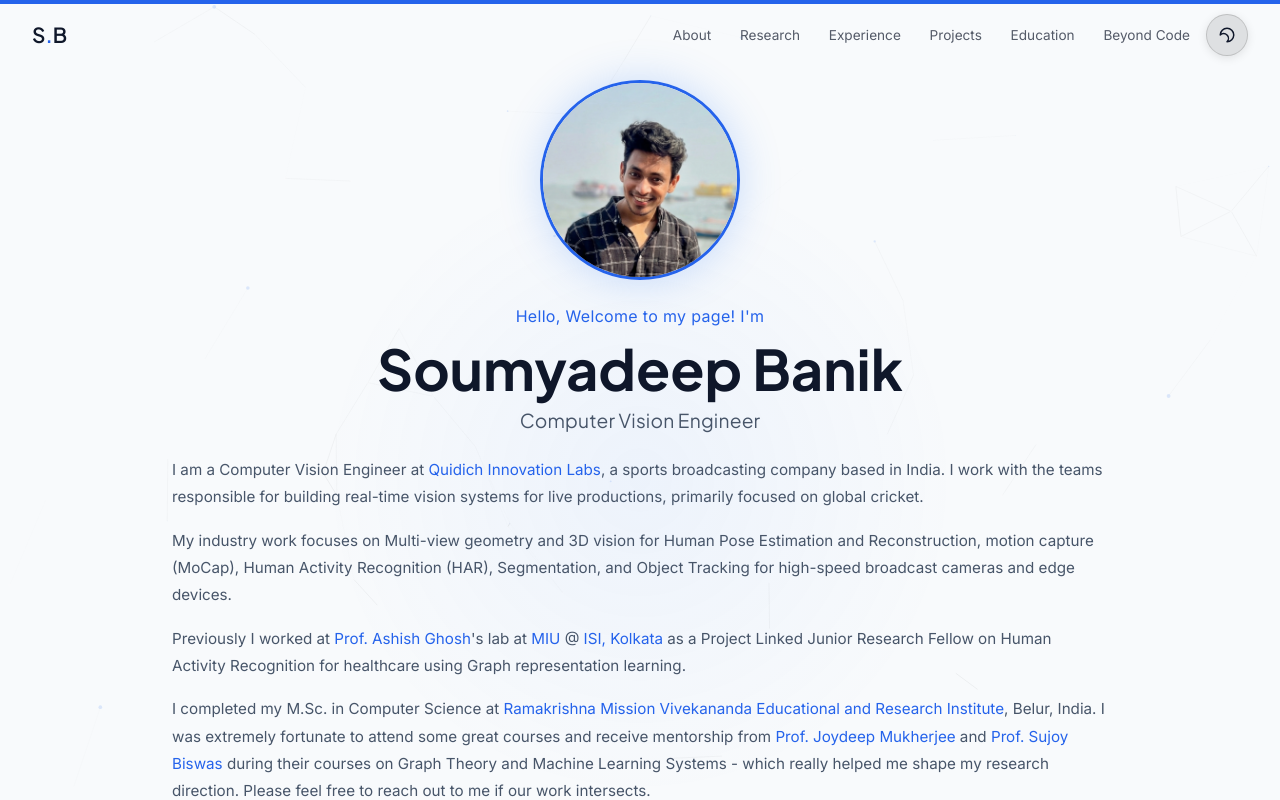
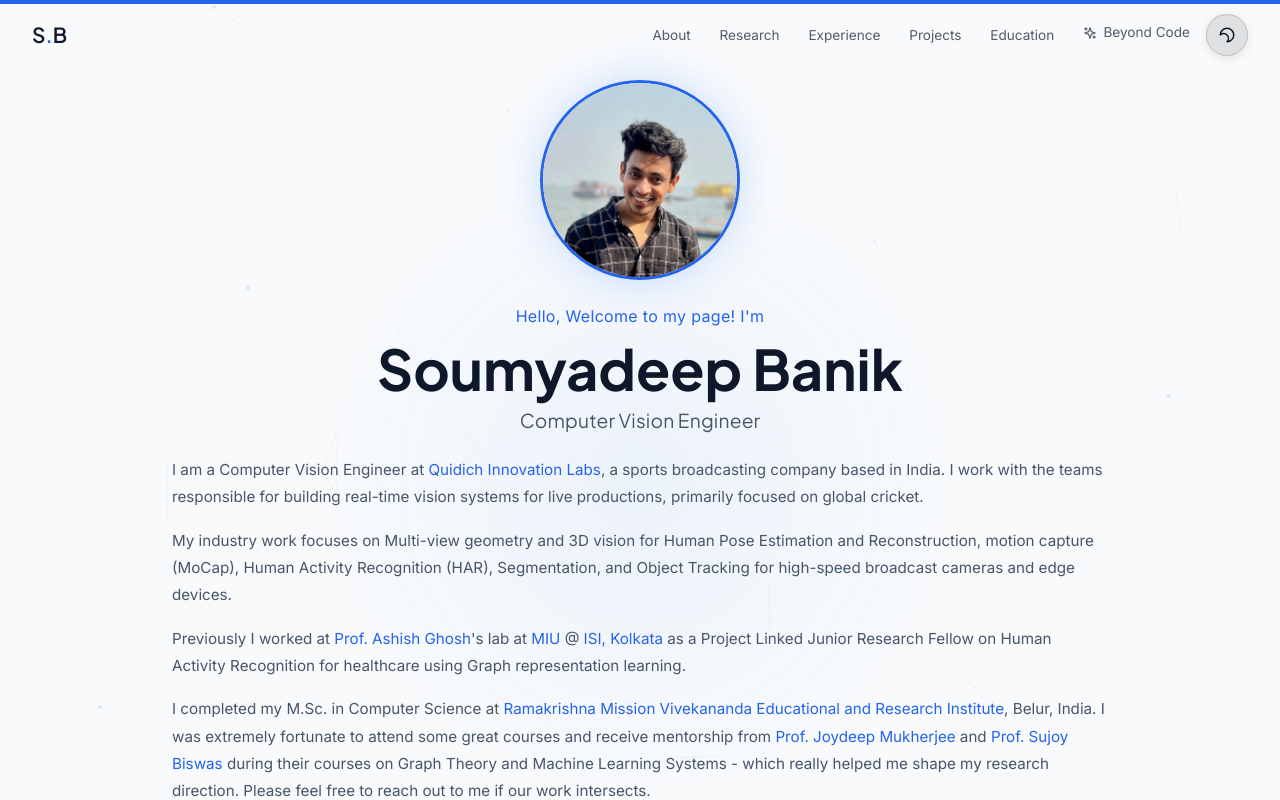
Before and after one commit to soumyadbanik/soumyadbanik.github.io, a React (Vite) app: page /#/ in a window 1280 px wide. Shown: the top 800 px of the page. Built offline with nearby package versions, Linux system fonts and the light colour scheme.

Commit message:
Enhance Beyond Code menu visibility and update assets

```diff
--- a/src/components/Hero.jsx
+++ b/src/components/Hero.jsx
@@ -210,7 +210,7 @@ const Hero = () => {
 
                         {/* CV Button */}
                         <a
-                            href="/soumyadbanik_cv_2025.pdf"
+                            href="/BANIK.Soumyadeep_CV.pdf"
                             target="_blank"
                             rel="noopener noreferrer"
                             style={{
--- a/src/components/Navbar.jsx
+++ b/src/components/Navbar.jsx
@@ -1,7 +1,7 @@
 import React, { useState, useEffect } from 'react';
 import { motion, AnimatePresence } from 'framer-motion';
 import { Link, useLocation } from 'react-router-dom';
-import { Menu, X } from 'lucide-react';
+import { Menu, X, Sparkles } from 'lucide-react';
 import ThemeToggle from './ThemeToggle';
 
 import profilePic from '../assets/soumyadbanik.png';
@@ -45,7 +45,7 @@ const Navbar = () => {
         { name: 'Experience', href: '#industry-experience', isHash: true },
         { name: 'Projects', href: '#projects', isHash: true },
         { name: 'Education', href: '#education', isHash: true },
-        { name: 'Beyond Code', href: '/beyond-code', isHash: false },
+        { name: 'Beyond Code', href: '/beyond-code', isHash: false, isSpecial: true },
     ];
 
     // Normal navbar (top, before scroll)
@@ -135,6 +135,32 @@ const Navbar = () => {
                                             {link.name}
                                         </Link>
                                     )
+                                ) : link.isSpecial ? (
+                                    <Link
+                                        to={link.href}
+                                        style={{
+                                            fontSize: '0.85rem',
+                                            opacity: location.pathname === link.href ? 1 : 0.7,
+                                            color: location.pathname === link.href ? 'var(--accent)' : 'inherit',
+                                            display: 'flex',
+                                            alignItems: 'center',
+                                            gap: '0.4rem',
+                                            transition: 'all 0.2s ease'
+                                        }}
+                                        onMouseEnter={(e) => {
+                                            e.currentTarget.style.opacity = '1';
+                                            e.currentTarget.style.color = 'var(--accent)';
+                                            e.currentTarget.style.transform = 'translateY(-2px)';
+                                        }}
+                                        onMouseLeave={(e) => {
+                                            e.currentTarget.style.opacity = location.pathname === link.href ? '1' : '0.7';
+                                            e.currentTarget.style.color = location.pathname === link.href ? 'var(--accent)' : 'inherit';
+                                            e.currentTarget.style.transform = 'translateY(0)';
+                                        }}
+                                    >
+                                        <Sparkles size={14} />
+                                        <span>{link.name}</span>
+                                    </Link>
                                 ) : (
                                     <Link
                                         to={link.href}
@@ -372,6 +398,35 @@ const Navbar = () => {
                                             {link.name}
                                         </Link>
                                     )
+                                ) : link.isSpecial ? (
+                                    <Link
+                                        to={link.href}
+                                        onClick={() => setDrawerOpen(false)}
+                                        style={{
+                                            display: 'flex',
+                                            alignItems: 'center',
+                                            gap: '0.5rem',
+                                            fontSize: '1rem',
+                                            color: location.pathname === link.href ? 'var(--accent)' : 'var(--text-secondary)',
+                                            padding: '0.75rem 1rem',
+                                            borderRadius: '6px',
+                                            backgroundColor: location.pathname === link.href ? 'var(--card-bg)' : 'transparent',
+                                            transition: 'all 0.2s ease'
+                                        }}
+                                        onMouseEnter={(e) => {
+                                            e.currentTarget.style.color = 'var(--accent)';
+                                            e.currentTarget.style.backgroundColor = 'var(--card-bg)';
+                                            e.currentTarget.style.transform = 'translateY(-2px)';
+                                        }}
+                                        onMouseLeave={(e) => {
+                                            e.currentTarget.style.color = location.pathname === link.href ? 'var(--accent)' : 'var(--text-secondary)';
+                                            e.currentTarget.style.backgroundColor = location.pathname === link.href ? 'var(--card-bg)' : 'transparent';
+                                            e.currentTarget.style.transform = 'translateY(0)';
+                                        }}
+                                    >
+                                        <Sparkles size={18} />
+                                        {link.name}
+                                    </Link>
                                 ) : (
                                     <Link
                                         to={link.href}
```
Also changed, not shown: 1 other file (tests, documents, lock files or other folders).
